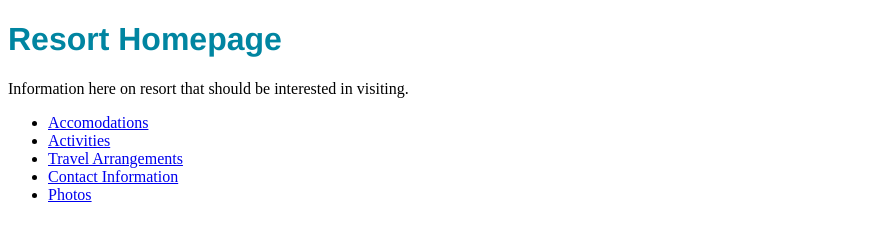
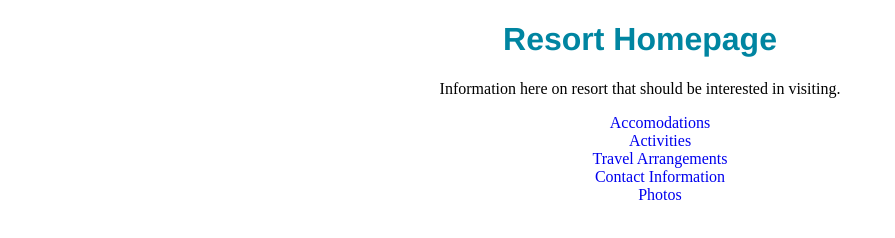
Before and after one commit to Alan-mag/Resort, a plain HTML site: page index.html in a window 1280 px wide. Shown: the whole page, without its empty margins (0-895 px from the left). Drawn offline with Linux system fonts and the light colour scheme.

Commit message:
add default style

```diff
--- a/css/styles.css
+++ b/css/styles.css
@@ -1,4 +1,25 @@
+/** Style for Resort **/
+
+
+/** Typography **/
 h1 {
   font-family: helvetica neue;
   color: #0085a1;
 }
+
+/** Components **/
+
+body {
+  /*background-color: #FFC107;*/
+  text-align: center;
+}
+
+li {
+  /*color: white;*/
+  list-style-type: none;
+}
+
+ li a {
+   text-decoration: none;
+   /*color: white;*/
+ }
```
